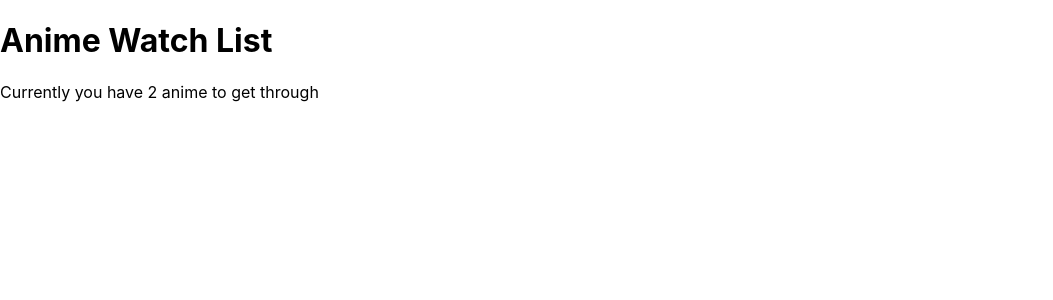
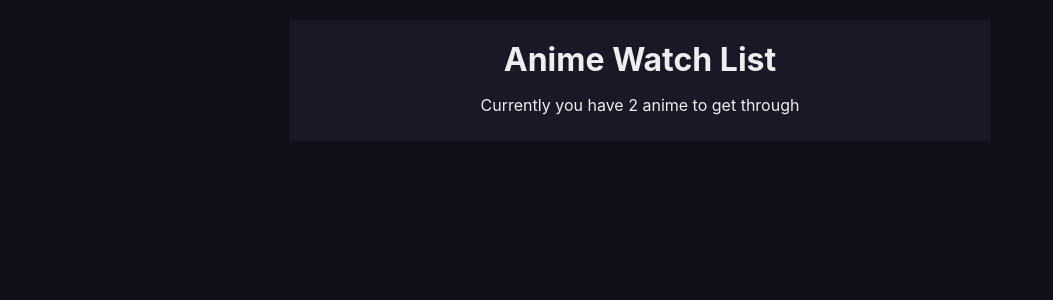
Before and after one commit to dev-xero/book-list-anime, a React (Create React App) app: page / in a window 1280 px wide. Shown: the top 300 px of the page, without its empty margins (0-1053 px from the left). Built offline with nearby package versions, Linux system fonts and the light colour scheme; the HTML template or start-up script is replaced by a standard one.

Commit message:
Updated Index CSS File

```diff
--- a/src/index.css
+++ b/src/index.css
@@ -1,13 +1,24 @@
 body {
   margin: 0;
-  font-family: -apple-system, BlinkMacSystemFont, 'Segoe UI', 'Roboto', 'Oxygen',
-    'Ubuntu', 'Cantarell', 'Fira Sans', 'Droid Sans', 'Helvetica Neue',
+  font-family: -apple-system, BlinkMacSystemFont, "Segoe UI", "Roboto", "Oxygen",
+    "Ubuntu", "Cantarell", "Fira Sans", "Droid Sans", "Helvetica Neue",
     sans-serif;
   -webkit-font-smoothing: antialiased;
   -moz-osx-font-smoothing: grayscale;
+  background: hsl(240, 23%, 8%);
 }
-
-code {
-  font-family: source-code-pro, Menlo, Monaco, Consolas, 'Courier New',
-    monospace;
+.App{
+  background: hsl(240, 23%, 8%);
+  margin: 20px auto;
+  width: 90%;
+  max-width: 700px;
+  color: #eee;
 }
+.navbar{
+  padding: 10px 20px;
+  text-align: center;
+  background: hsl(240, 23%, 12%)
+}
+.navbar h1{
+  margin: 10px 0;
+}
```
